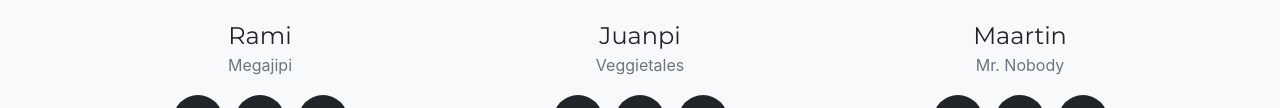
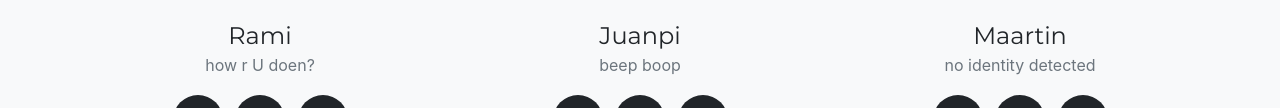
Before and after one commit to vrde-club/conjunto, a website with bundled scripts: page index.html in a window 1280 px wide. Shown: the part 4780-4888 px from the top of the page. Built offline with nearby package versions, Linux system fonts and the light colour scheme; a web font is replaced by a local one.

Commit message:
Update index.html

```diff
--- a/index.html
+++ b/index.html
@@ -310,7 +310,7 @@
           <div class="team-member">
             <img class="mx-auto rounded-circle" src="img/team/1.jpg" alt="">
             <h4>Rami</h4>
-            <p class="text-muted">Megajipi</p>
+            <p class="text-muted">how r U doen?</p>
             <ul class="list-inline social-buttons">
               <li class="list-inline-item">
                 <a href="#">
@@ -334,7 +334,7 @@
           <div class="team-member">
             <img class="mx-auto rounded-circle" src="img/team/2.jpg" alt="">
             <h4>Juanpi</h4>
-            <p class="text-muted">Veggietales</p>
+            <p class="text-muted">beep boop</p>
             <ul class="list-inline social-buttons">
               <li class="list-inline-item">
                 <a href="#">
@@ -358,7 +358,7 @@
           <div class="team-member">
             <img class="mx-auto rounded-circle" src="img/team/3.jpg" alt="">
             <h4>Maartin</h4>
-            <p class="text-muted">Mr. Nobody</p>
+            <p class="text-muted">no identity detected</p>
             <ul class="list-inline social-buttons">
               <li class="list-inline-item">
                 <a href="#">
```
